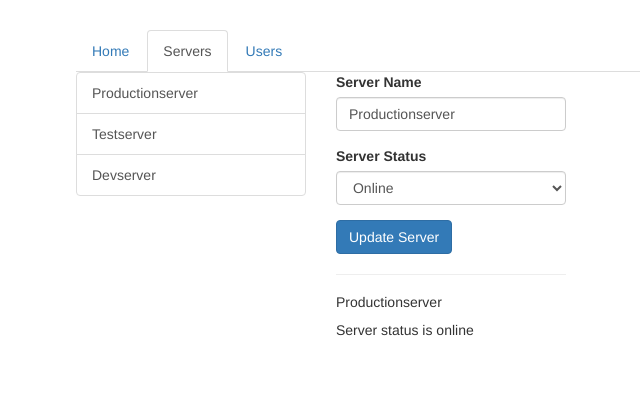
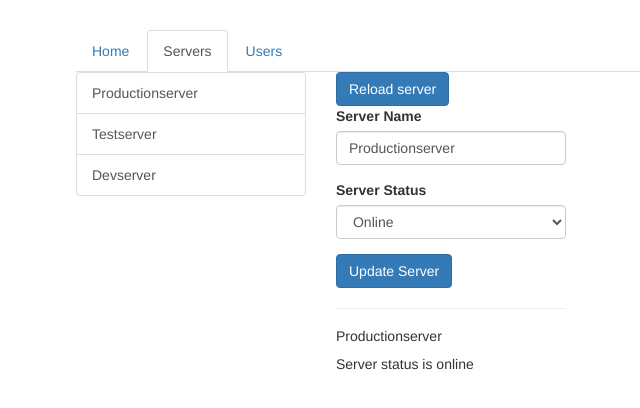
Before and after one commit to NguyenThaiAnh/combonents-data-binding, an Angular app in the folder prj-basics-final/: page /servers in a window 1280 px wide. Shown: the top 408 px of the page, without its empty margins (189-829 px from the left). Built offline with nearby package versions, Linux system fonts and the light colour scheme.

Commit message:
121. Using Relative Paths in Programmatic Navigation

```diff
--- a/prj-basics-final/src/app/servers/servers.component.html
+++ b/prj-basics-final/src/app/servers/servers.component.html
@@ -10,6 +10,7 @@
     </div>
   </div>
   <div class="col-xs-12 col-sm-4">
+    <button class="btn btn-primary" (click)="onReload()">Reload server </button>
     <app-edit-server></app-edit-server>
     <hr>
     <app-server></app-server>
--- a/prj-basics-final/src/app/servers/servers.component.ts
+++ b/prj-basics-final/src/app/servers/servers.component.ts
@@ -1,5 +1,6 @@
-import { Component, OnInit } from '@angular/core';
-import { ServersService } from './servers.service';
+import { Component, OnInit }             from '@angular/core';
+import { ServersService }                from './servers.service';
+import { ActivatedRoute, Route, Router } from '@angular/router';
 
 @Component({
   selector: 'app-servers',
@@ -9,10 +10,16 @@ import { ServersService } from './servers.service';
 export class ServersComponent implements OnInit {
   private servers: {id: number, name: string, status: string}[] = [];
 
-  constructor(private serversService: ServersService) { }
+  constructor(private serversService: ServersService,
+              private router: Router,
+              private activeRoute: ActivatedRoute) { }
 
   ngOnInit() {
     this.servers = this.serversService.getServers();
   }
 
+  onReload() {
+    this.router.navigate(['server'], {relativeTo: this.activeRoute})
+  }
+
 }
```
